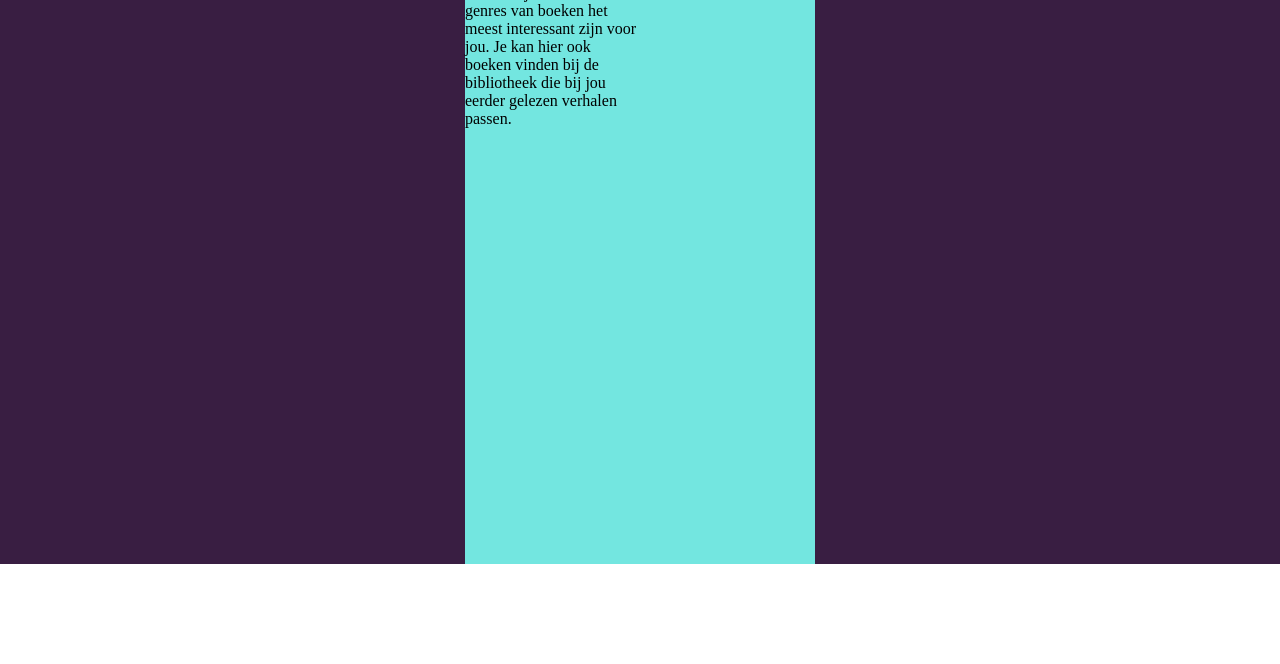
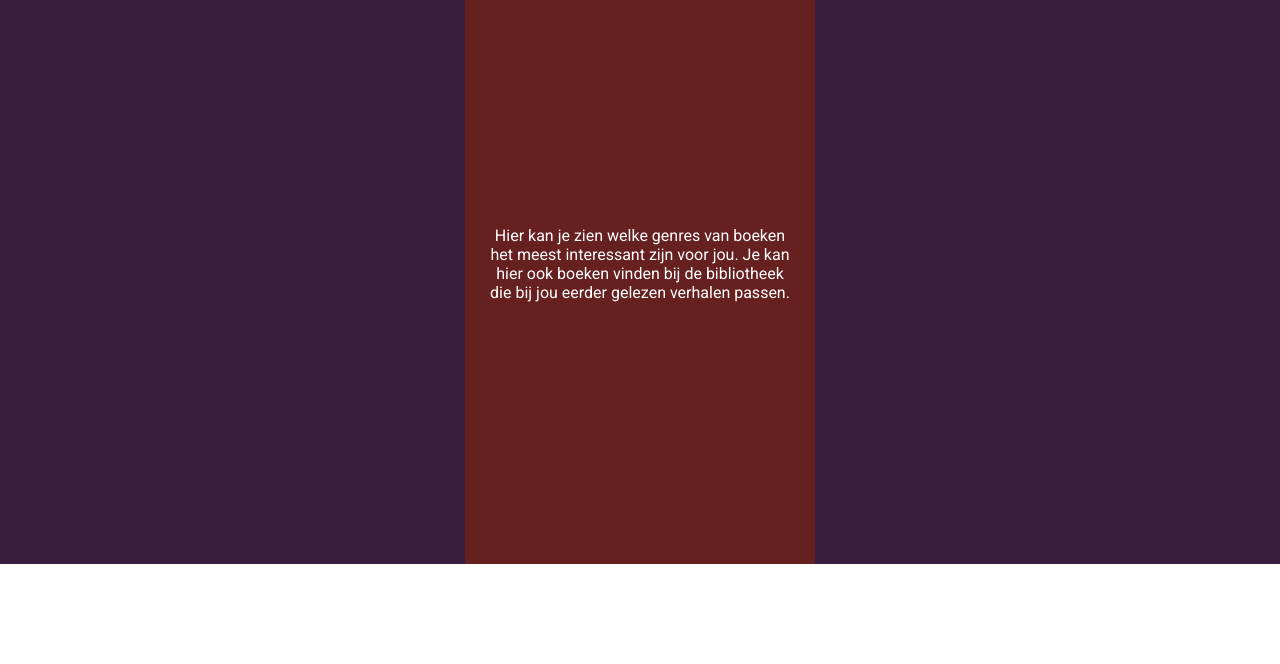
Before and after one commit to JohnathanYazvin/ITSP-website-readification, a plain HTML site: page nbd.html in a window 1280 px wide. Shown: the part 136-800 px from the top of the page. Drawn offline with Linux system fonts and the light colour scheme.

Commit message:
Add files via upload

```diff
--- a/app.css
+++ b/app.css
@@ -9,7 +9,7 @@ main{
 .screen{
     height: 700px;
     width: 350px;
-    background-color: rgb(115, 230, 224);
+    background-color: rgb(102, 32, 32);
 }
 
 .app_header{
@@ -88,3 +88,15 @@ main{
 .storyhublogo{
     height: 30px;
 }
+
+.nbd_text{
+    color: white;
+    font-family: Roboto;
+    position: absolute;
+    top: 50%;
+    left: 50%;
+    transform: translate(-50%, -50%);
+    width: 50%;
+    width: 300px;
+    text-align: center;
+}
--- a/style.css
+++ b/style.css
@@ -80,3 +80,9 @@ main{
     top: 70px;
     height: 50px;
 }
+
+.readification{
+    font-family: Roboto;
+    font-size: large;
+    font-weight: 700;
+}
```
